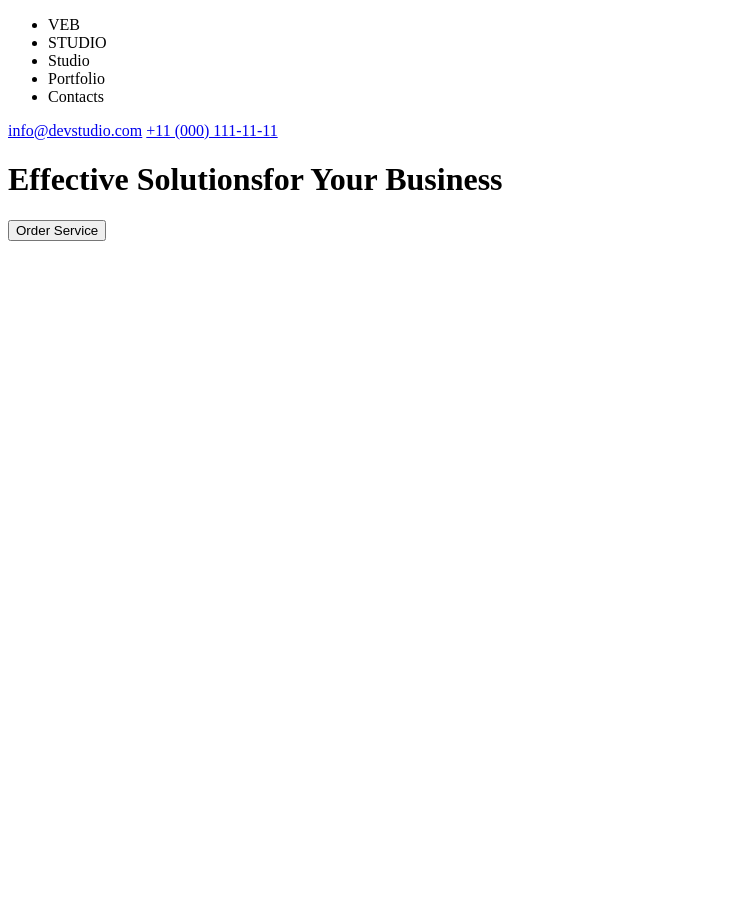
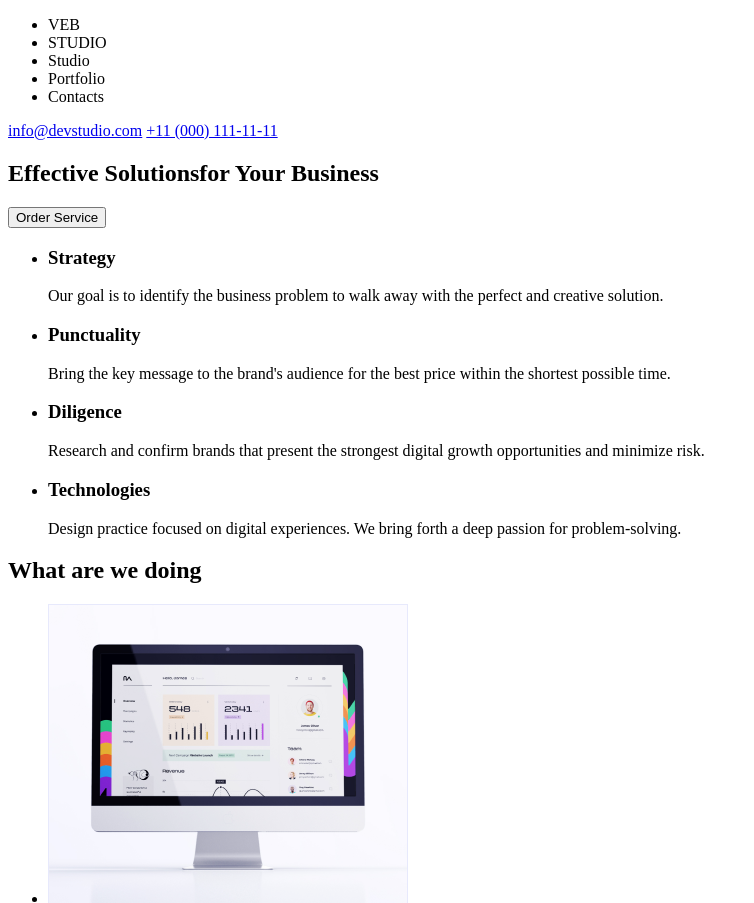
Before and after one commit to ankhod/goit-markup-hw-01, a plain HTML site: page index.html in a window 1280 px wide. Shown: the top 903 px of the page, without its empty margins (0-754 px from the left). Before the commit the page ends 800 px from the top, so only its background shows below. Drawn offline with Linux system fonts and the light colour scheme.

Commit message:
we doing

```diff
--- a/index.html
+++ b/index.html
@@ -20,10 +20,54 @@
         <a href="mailto:info@devstudio.com">info@devstudio.com</a>
         <a href="tel:+110001111111">+11 (000) 111-11-11</a>
     </header>
-    <h1>
-        Effective Solutionsfor Your Business
-    </h1>
-    <button type="">Order Service</button>
+    <main>
+        <section>
+            <h1>
+            Effective Solutionsfor Your Business
+            </h1>
+            <button type="">Order Service</button>
+            </section>
+        <section>
+            <ul>
+                <li>
+                    <h3>Strategy</h3>
+                    <p>
+                    Our goal is to identify the business
+                    problem to walk away with the perfect and creative solution.
+                    </p>
+                </li>
+                <li>
+                    <h3>Punctuality</h3>
+                    <p>
+                    Bring the key message to the brand's audience
+                    for the best price within the shortest possible time.
+                    </p>
+                </li>
+                <li>
+                    <h3>Diligence</h3>
+                    <p>
+                    Research and confirm brands that present the strongest
+                    digital growth opportunities and minimize risk.
+                    </p>
+                </li>
+                <li>
+                    <h3>Technologies</h3>
+                    <p>
+                    Design practice focused on digital experiences. We bring
+                    forth a deep passion for problem-solving.
+                    </p>
+                </li>
+            </ul>
+        </section>
+        <section>
+            <h2>What are we doing</h2>
+            <ul>
+                <li><img src="./img/img1.png" alt="What are we doing" width="360" height="300" /></li>
+                <li><img src="./img/img2.png" alt="What are we doing" width="360" height="300" /></li>
+                <li><img src="./img/img3.png" alt="What are we doing" width="360" height="300" /></li>
+            </ul>
+        </section>
+    </main>
 
 </body>
 </html>
```
Also changed, not shown: img/img1.png (added), img/img2.png (added), img/img3.png (added).
